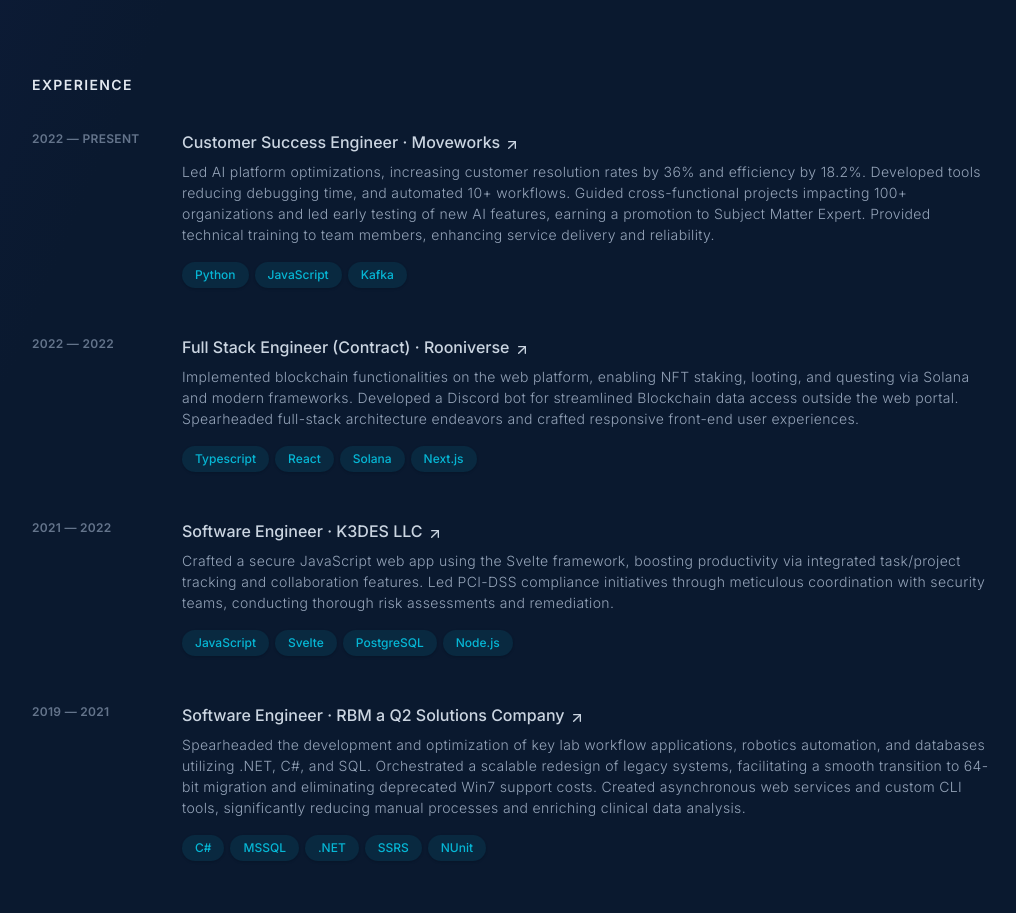
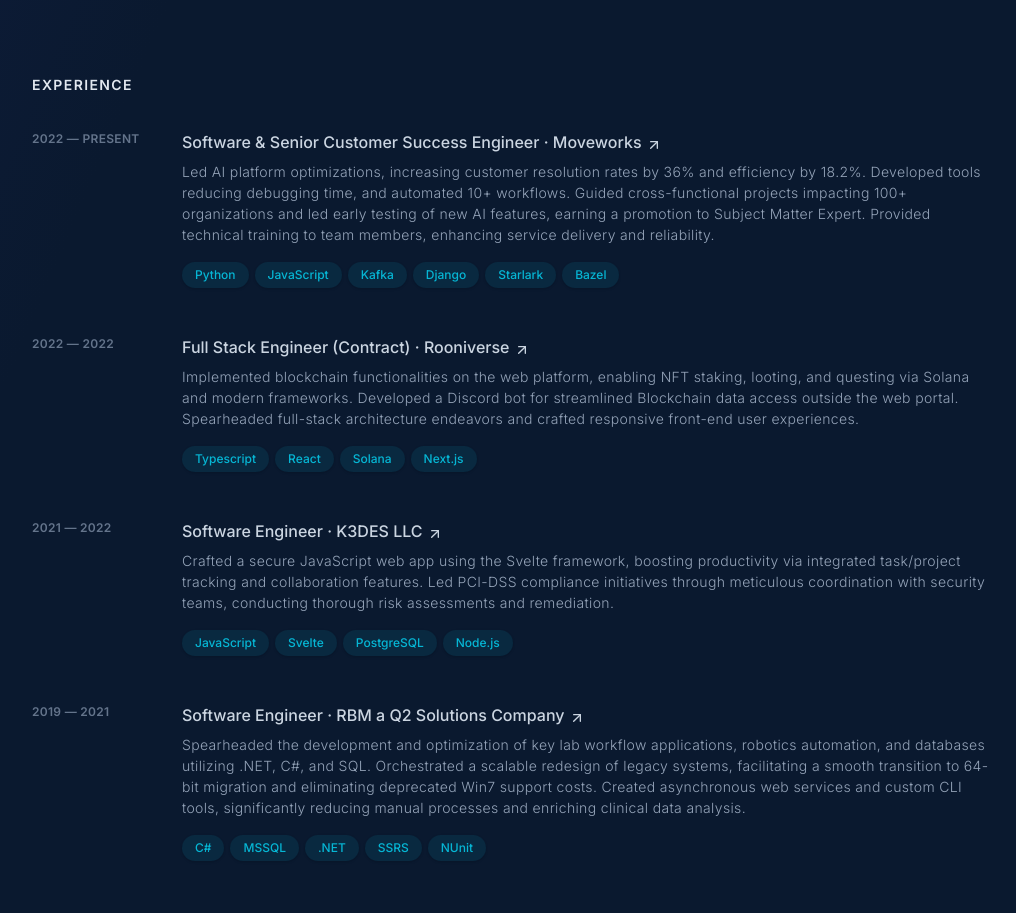
Before and after one commit to kevmok/v1-kevmok, a Next.js app: page / in a window 1280 px wide. Shown: the part 800-1713 px from the top of the page, without its empty margins (128-1144 px from the left). Built offline with nearby package versions, Linux system fonts and the light colour scheme.

Commit message:
Update experience and resume

```diff
--- a/src/components/Experience.tsx
+++ b/src/components/Experience.tsx
@@ -4,13 +4,13 @@
 
 const experienceList = [
 	{
-		title: 'Customer Success Engineer',
+		title: 'Software & Senior Customer Success Engineer',
 		company: 'Moveworks',
 		date: '2022 — Present',
 		description:
 			'Led AI platform optimizations, increasing customer resolution rates by 36% and efficiency by 18.2%. Developed tools reducing debugging time, and automated 10+ workflows. Guided cross-functional projects impacting 100+ organizations and led early testing of new AI features, earning a promotion to Subject Matter Expert. Provided technical training to team members, enhancing service delivery and reliability.',
 		website: 'https://www.moveworks.com/',
-		skills: ['Python', 'JavaScript', 'Kafka'],
+		skills: ['Python', 'JavaScript', 'Kafka', 'Django', 'Starlark', 'Bazel'],
 	},
 	{
 		title: 'Full Stack Engineer (Contract)',
```
Also changed, not shown: 1 other file (tests, documents, lock files or other folders).
